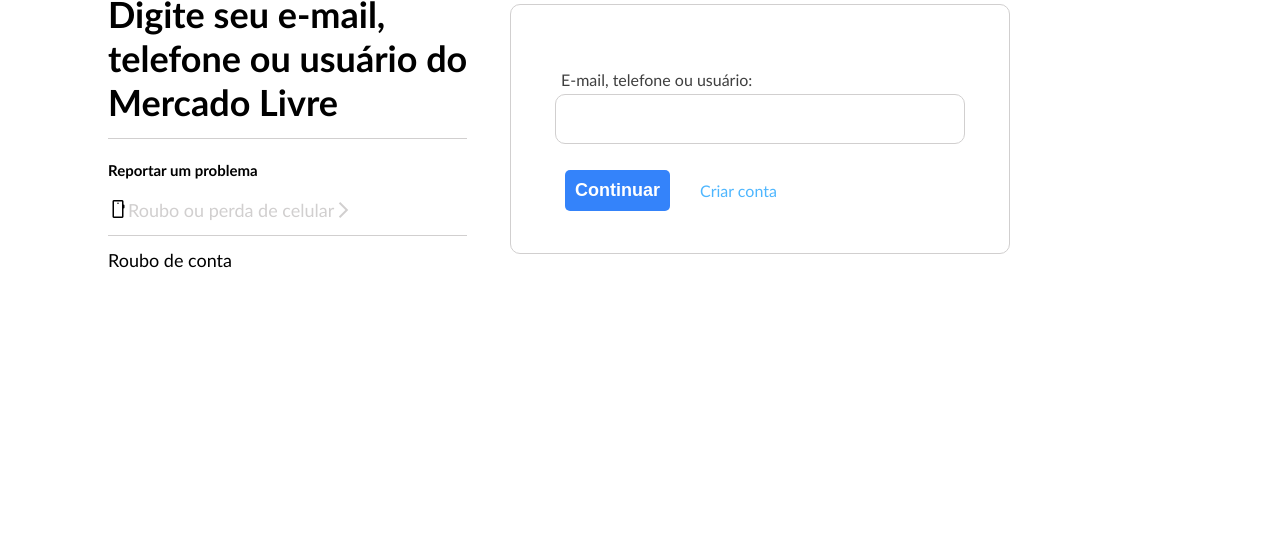
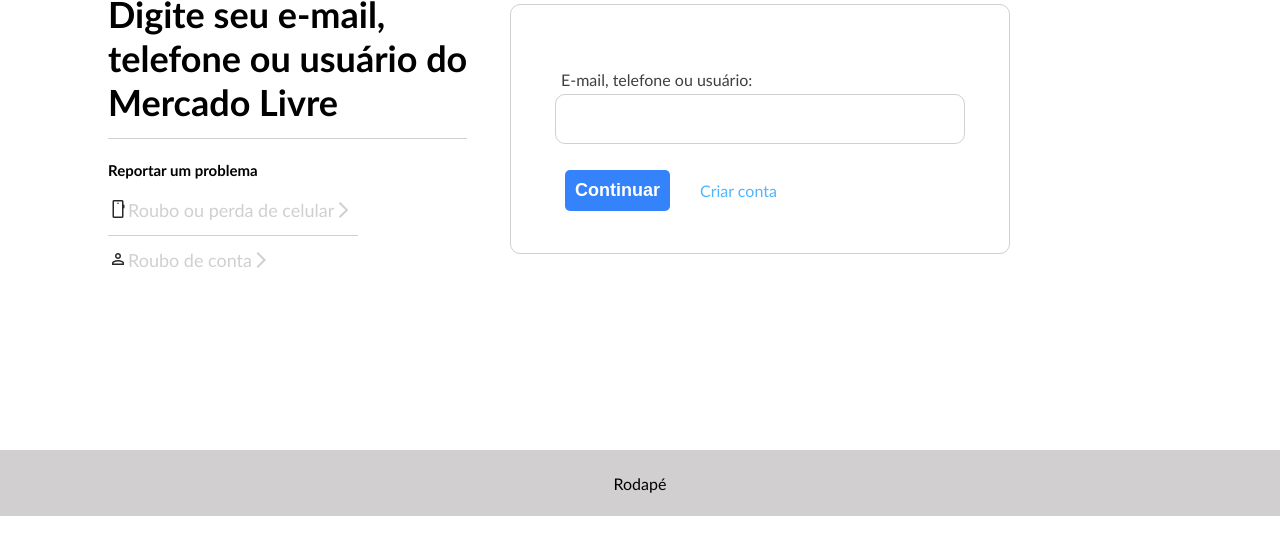
Before and after one commit to NoahSec/mercado-livre-api, a plain HTML site: page frontend/src/login.html in a window 1280 px wide. Shown: the part 116-670 px from the top of the page. Drawn offline with nearby package versions, Linux system fonts and the light colour scheme.

Commit message:
Atualizando layout login

```diff
--- a/frontend/src/login.css
+++ b/frontend/src/login.css
@@ -115,10 +115,24 @@
     padding: 7px;
 }
 
+.aside > .line-botton-2{
+    border-bottom: 1px solid #d1cfcf;
+    padding: 7px;
+    width: 250px;
+}
+
 .aside > .roubo-conta{
     text-align: left;
     margin-top: 13px;
+}
 
+.aside a{
+    text-decoration: none;
+}
+
+.roubo-conta p{
+    margin-left: 20px;
+    color: #d1cfcf;
 }
 
 .roubo-celular p{
@@ -134,6 +148,7 @@
 .material-symbols-outlined{
     font-size: 20px;
     position: absolute;
+    color:rgb(43, 39, 39);
 }
 .aside h3{
     font-size: 15px;
@@ -144,3 +159,15 @@
     margin-top: 20px;
     height: 40px;
 }
+
+.footer{
+    position: absolute;
+    display: flex;
+    align-items: center;
+    background-color: #d1cfcf;
+    height: 66px;
+    width: 100%;
+    align-items: center;
+    justify-content: center;
+    margin-top:35.4rem;
+}
--- a/frontend/src/login.html
+++ b/frontend/src/login.html
@@ -26,16 +26,24 @@
         </h3>
     </div>
         <div class="roubo-celular">
-            <span class="material-symbols-outlined">
+            <a href="#"><span class="material-symbols-outlined">
                 smartphone</span>
             <p>Roubo ou perda de celular <span id="seta-end" class="material-symbols-outlined">
                 arrow_forward_ios
-                </span></p>
+                </span></p></a>
         </div>
-        <div class="line-botton"></div>
+        <div class="line-botton-2"></div>
         <div class="roubo-conta">
-            <p>Roubo de conta</p>
+            <a href="#"><span class="material-symbols-outlined">
+                person
+                </span>
+            <p>Roubo de conta <span id="seta-end" class="material-symbols-outlined">
+                arrow_forward_ios
+                </span></p></a>
         </div>
+    </div>
+    <div class="footer">
+        <span>Rodapé</span>
     </div>
     <div class="main">
         <div class="login">
```
